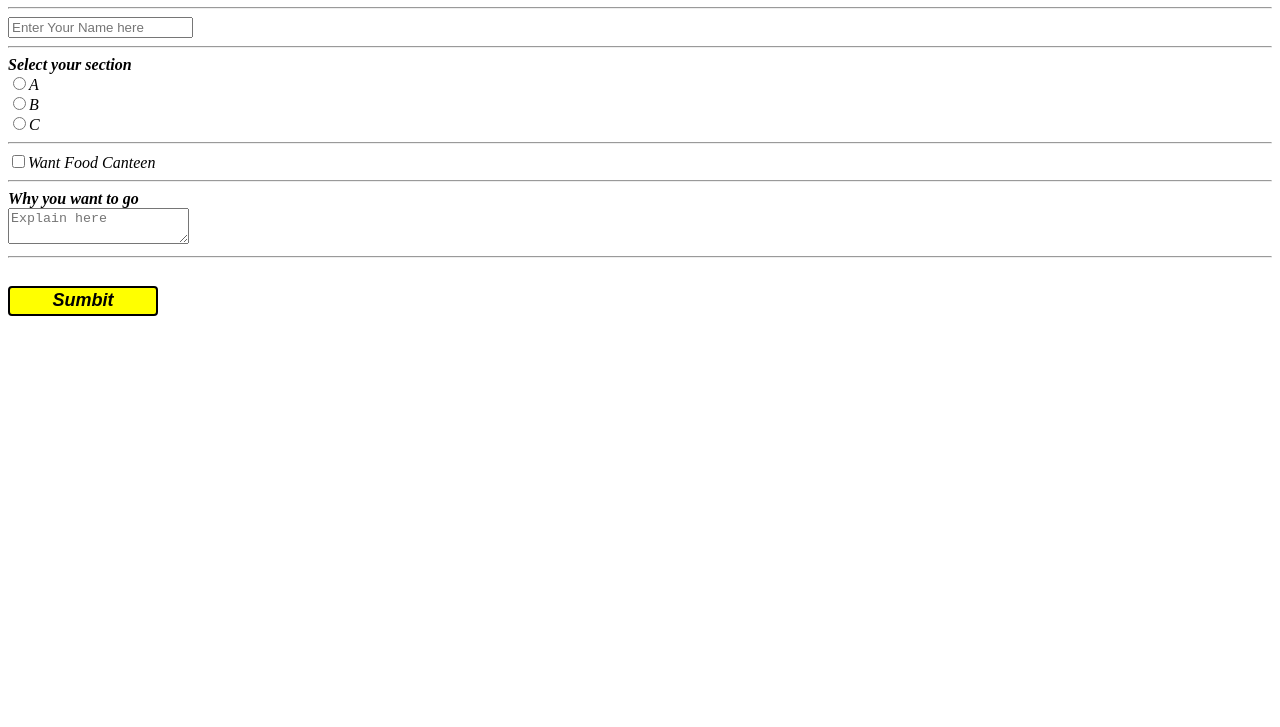
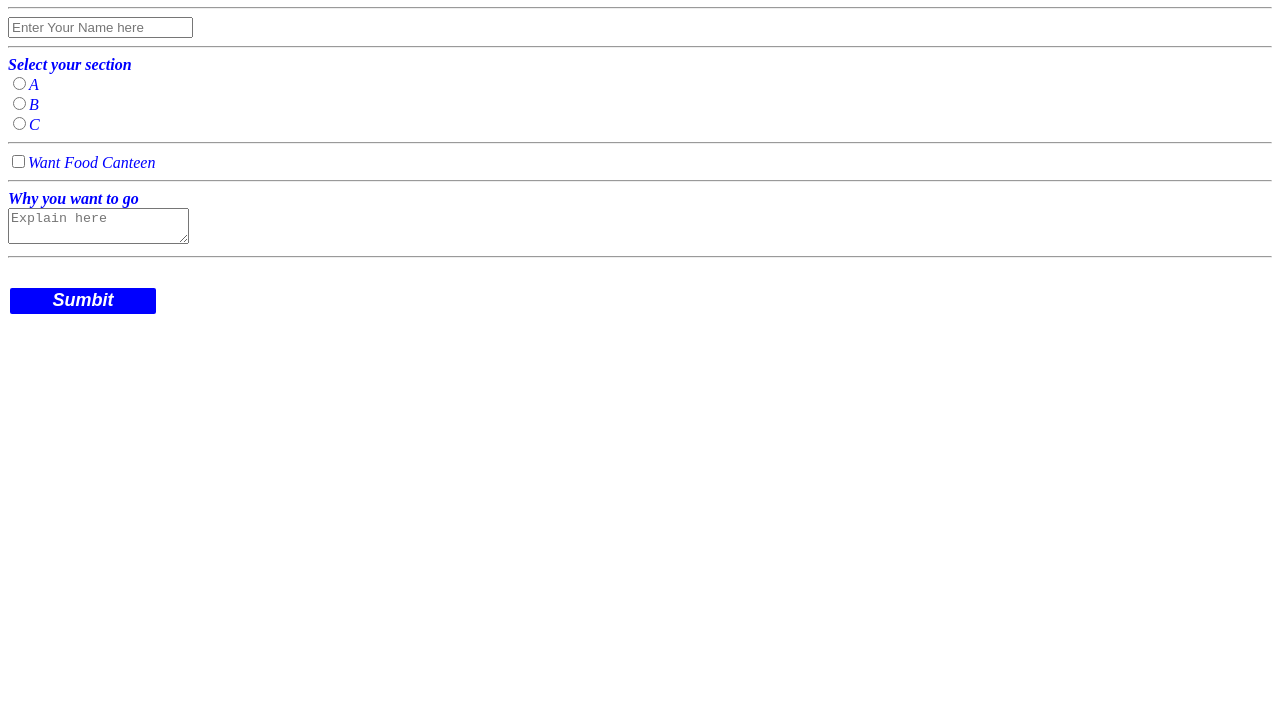
Before and after one commit to vishal30982/School-Trip, a plain HTML site: page index.html in a window 1280 px wide. Shown: the part 73-800 px from the top of the page. Drawn offline with Linux system fonts and the light colour scheme.

Commit message:
Update style.css
Removed background to style.css

```diff
--- a/style.css
+++ b/style.css
@@ -1,12 +1,11 @@
 #Body {
   font-style: italic;
-  /* The background is not coming */
-  background-image: url("Colour.jpg");
+  Color: blue;
 }
 #Button {
   margin-top: 20px;
-  color: black;
-  background-color: yellow;
+  color: white;
+  background-color: blue;
   width: 150px;
   height: 30px;
   font-size: large;
```
